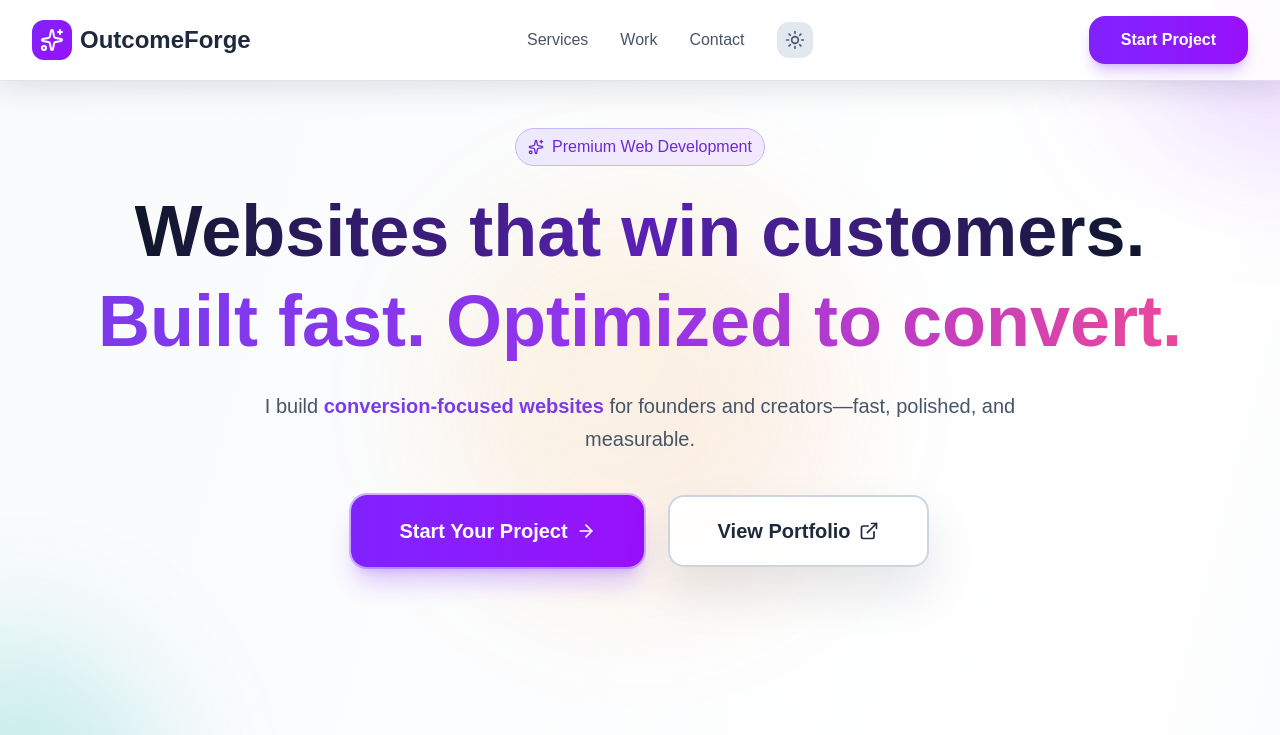
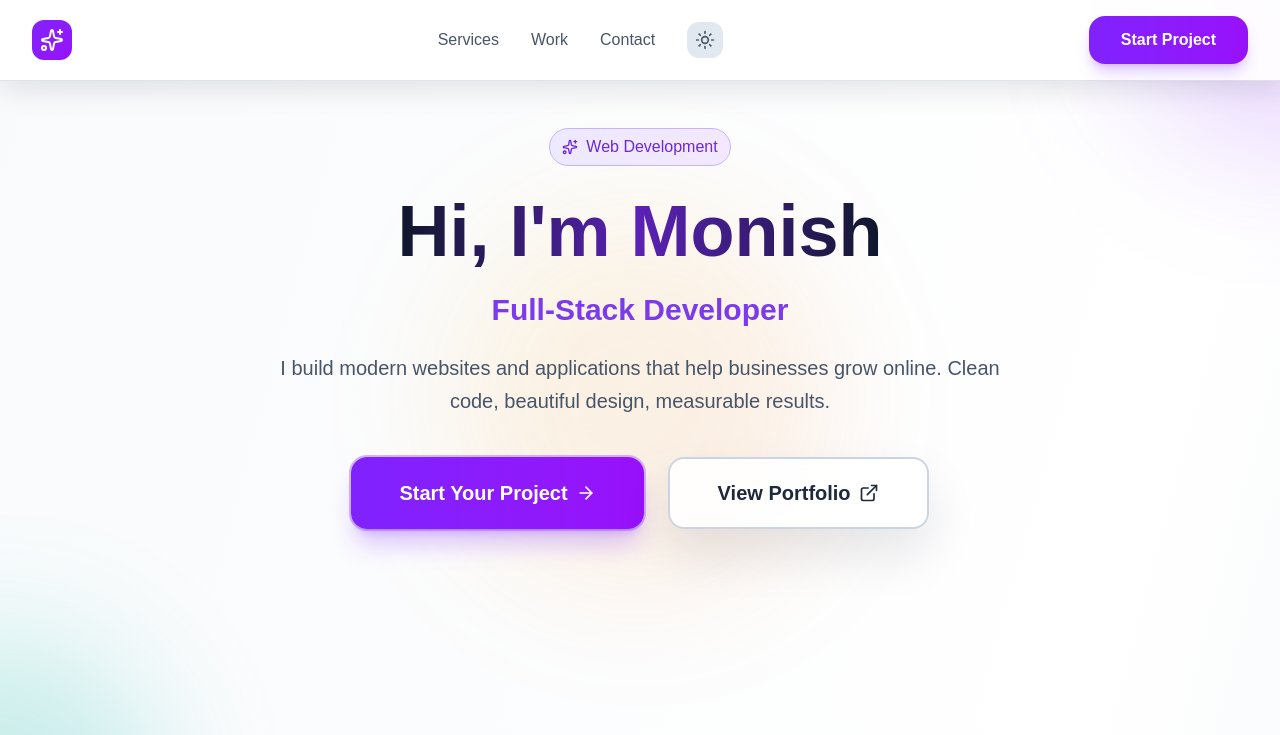
Before and after one commit to monish-j/portfolio-website, a Next.js app: page / in a window 1280 px wide. Shown: the top 735 px of the page. Built offline with nearby package versions, Linux system fonts and the light colour scheme.

Commit message:
Update branding to MonishDev, fix content accuracy

```diff
--- a/app/layout.js
+++ b/app/layout.js
@@ -12,8 +12,8 @@ const geistMono = Geist_Mono({
 });
 
 export const metadata = {
-  title: "Monis - Full Stack Developer Portfolio",
-  description: "Professional web developer specializing in Next.js, React, and modern web technologies. View my portfolio of high-performance websites and applications.",
+  title: "Monish - Full Stack Developer | MonishDev",
+  description: "I build modern websites and applications that help businesses grow online. Clean code, beautiful design, measurable results.",
 };
 
 export default function RootLayout({ children }) {
--- a/app/page.js
+++ b/app/page.js
@@ -1,7 +1,8 @@
 'use client';
 
-import React, { useState, useEffect } from 'react';
+import React, { useState, useEffect, useRef } from 'react';
 import Image from 'next/image';
+import { gsap } from 'gsap';
 import { ChevronDown, Code, Smartphone, Zap, Mail, Phone, MapPin, Github, Linkedin, ExternalLink, CheckCircle, Star, ArrowRight, Sparkles, Sun, Moon, Menu, X } from 'lucide-react';
 
 export default function Home() {
@@ -15,6 +16,12 @@ export default function Home() {
 
   const [theme, setTheme] = useState('light');
   const [isMobileMenuOpen, setIsMobileMenuOpen] = useState(false);
+  const [isLoading, setIsLoading] = useState(true);
+
+  // Refs for GSAP animations
+  const heroHeadingRef = useRef(null);
+  const heroSubtitleRef = useRef(null);
+  const heroDescriptionRef = useRef(null);
 
   useEffect(() => {
     const stored = typeof window !== 'undefined' ? localStorage.getItem('theme') : null;
@@ -25,6 +32,68 @@ export default function Home() {
       document.documentElement.classList.toggle('dark', initial === 'dark');
     }
   }, []);
+
+  // Loading Animation
+  useEffect(() => {
+    const timer = setTimeout(() => {
+      setIsLoading(false);
+    }, 2500); // Show loader for 2.5 seconds
+
+    return () => clearTimeout(timer);
+  }, []);
+
+  // GSAP Hero Animation - triggers after loading completes
+  useEffect(() => {
+    if (!isLoading) {
+      // Check if user prefers reduced motion
+      const prefersReducedMotion = window.matchMedia('(prefers-reduced-motion: reduce)').matches;
+
+      const ctx = gsap.context(() => {
+        const elements = [heroHeadingRef.current, heroSubtitleRef.current, heroDescriptionRef.current];
+
+        if (prefersReducedMotion) {
+          // If reduced motion is preferred, just show elements immediately
+          gsap.set(elements, { opacity: 1, y: 0 });
+          return;
+        }
+
+        // Optimize for performance
+        gsap.set(elements, {
+          opacity: 0,
+          y: 30,
+          willChange: "transform"
+        });
+
+        // Animate in sequence with staggered timing
+        const tl = gsap.timeline({ delay: 0.3 });
+
+        tl.to(heroHeadingRef.current, {
+          opacity: 1,
+          y: 0,
+          duration: 0.8,
+          ease: "power3.out"
+        })
+        .to(heroSubtitleRef.current, {
+          opacity: 1,
+          y: 0,
+          duration: 0.8,
+          ease: "power3.out"
+        }, "-=0.6")
+        .to(heroDescriptionRef.current, {
+          opacity: 1,
+          y: 0,
+          duration: 0.8,
+          ease: "power3.out",
+          onComplete: () => {
+            // Clear will-change after animation completes
+            gsap.set(elements, { willChange: "auto" });
+          }
+        }, "-=0.6");
+      });
+
+      return () => ctx.revert(); // Cleanup
+    }
+  }, [isLoading]);
 
   useEffect(() => {
     if (typeof document !== 'undefined') {
@@ -123,6 +192,49 @@ export default function Home() {
   ];
 
   return (
+    <>
+      {/* Loading Screen */}
+      {isLoading && (
+        <div
+          className={`fixed inset-0 z-50 flex items-center justify-center transition-opacity duration-500 ${isLoading ? 'opacity-100' : 'opacity-0'}`}
+          style={{
+            background: theme === 'dark'
+              ? 'linear-gradient(135deg, #0f172a, #1e293b, #334155)'
+              : 'linear-gradient(135deg, #f8fafc, #ffffff, #e2e8f0)'
+          }}
+        >
+          <div className="flex flex-col items-center">
+            {/* Loading Spinner */}
+            <div className="relative w-16 h-16 mb-6">
+              <div className="absolute inset-0 rounded-full border-4 border-gray-200 opacity-20"></div>
+              <div
+                className="absolute inset-0 rounded-full border-4 border-transparent animate-spin"
+                style={{
+                  borderTopColor: '#7c3aed',
+                  borderRightColor: '#9333ea',
+                  animationDuration: '1s'
+                }}
+              ></div>
+            </div>
+
+            {/* Loading Dots */}
+            <div className="flex space-x-2">
+              {[0, 1, 2].map((dot) => (
+                <div
+                  key={dot}
+                  className="w-3 h-3 rounded-full animate-pulse"
+                  style={{
+                    background: 'linear-gradient(135deg, #7c3aed, #9333ea)',
+                    animationDelay: `${dot * 0.2}s`,
+                    animationDuration: '1.2s'
+                  }}
+                ></div>
+              ))}
+            </div>
+          </div>
+        </div>
+      )}
+
       <div
         className="min-h-screen transition-colors duration-300"
         style={{
@@ -149,15 +261,9 @@ export default function Home() {
       >
         <div className="max-w-7xl mx-auto px-4 sm:px-6 lg:px-8">
           <div className="flex justify-between items-center py-4">
-            <div className="flex items-center space-x-2">
+            <div className="flex items-center">
               <div className="w-10 h-10 bg-gradient-to-br from-violet-600 to-purple-600 rounded-xl flex items-center justify-center">
                 <Sparkles className="w-6 h-6 text-white" />
-              </div>
-              <div
-                className="text-2xl font-bold"
-                style={{ color: theme === 'dark' ? '#f1f5f9' : '#1e293b' }}
-              >
-                OutcomeForge
               </div>
             </div>
             {/* Desktop Navigation */}
@@ -323,9 +429,9 @@ export default function Home() {
               }}
             >
               <Sparkles className="w-4 h-4 mr-2" />
-              Premium Web Development
+              Web Development
             </div>
-            <h1 className="text-5xl md:text-7xl font-black mb-6 leading-tight">
+            <h1 ref={heroHeadingRef} className="text-5xl md:text-7xl font-black mb-4 leading-tight">
               <span
                 className="bg-clip-text text-transparent"
                 style={{
@@ -334,28 +440,22 @@ export default function Home() {
                     : 'linear-gradient(to right, #0f172a, #5b21b6, #0f172a)'
                 }}
               >
-                Websites that win customers.
-              </span>
-              <br />
-              <span
-                className="bg-clip-text text-transparent"
-                style={{
-                  backgroundImage: theme === 'dark'
-                    ? 'linear-gradient(to right, #a78bfa, #c084fc, #f472b6)'
-                    : 'linear-gradient(to right, #7c3aed, #9333ea, #ec4899)'
-                }}
-              >
-                Built fast. Optimized to convert.
+                Hi, I&apos;m Monish
               </span>
             </h1>
+            <h2
+              ref={heroSubtitleRef}
+              className="text-2xl md:text-3xl font-bold mb-6"
+              style={{ color: theme === 'dark' ? '#a78bfa' : '#7c3aed' }}
+            >
+              Full-Stack Developer
+            </h2>
             <p
+              ref={heroDescriptionRef}
               className="text-lg md:text-xl mb-10 max-w-3xl mx-auto leading-relaxed"
               style={{ color: theme === 'dark' ? '#cbd5e1' : '#475569' }}
             >
-              I build <span
-                className="font-bold"
-                style={{ color: theme === 'dark' ? '#a78bfa' : '#7c3aed' }}
-              >conversion‑focused websites</span> for founders and creators—fast, polished, and measurable.
+              I build modern websites and applications that help businesses grow online. Clean code, beautiful design, measurable results.
             </p>
             <div className="flex flex-col sm:flex-row gap-6 justify-center">
               <a href="#contact" className="group bg-gradient-to-r from-violet-600 to-purple-600 hover:from-violet-700 hover:to-purple-700 text-white px-8 sm:px-12 py-4 sm:py-5 rounded-2xl text-lg sm:text-xl font-bold transition-all duration-300 shadow-xl shadow-violet-600/25 hover:shadow-2xl hover:shadow-violet-600/35 transform hover:scale-110 inline-flex items-center justify-center ring-2 ring-violet-500/40">
@@ -398,7 +498,7 @@ export default function Home() {
               }}
             >
               <Code className="w-4 h-4 mr-2" />
-              Premium Services
+              What I Build
             </div>
             <h2
               className="text-5xl md:text-6xl font-black mb-6 bg-clip-text text-transparent"
@@ -490,7 +590,7 @@ export default function Home() {
               }}
             >
               <Star className="w-4 h-4 mr-2" />
-              Featured Work
+              Project Showcase
             </div>
             <h2
               className="text-5xl md:text-6xl font-black mb-6 bg-clip-text text-transparent"
@@ -500,13 +600,13 @@ export default function Home() {
                   : 'linear-gradient(to right, #0f172a, #374151)'
               }}
             >
-              Projects That Deliver Results
+              Project Showcase
             </h2>
             <p
               className="text-xl max-w-3xl mx-auto"
               style={{ color: theme === 'dark' ? '#cbd5e1' : '#475569' }}
             >
-              Real projects, real results—driving growth for businesses worldwide
+              Sample websites showcasing different industries and design approaches
             </p>
           </div>
 
@@ -600,15 +700,15 @@ export default function Home() {
         ></div>
         <div className="max-w-7xl mx-auto relative">
           <div className="text-center mb-16">
-            <h2 className="text-4xl md:text-5xl font-black text-white mb-4">Proven Track Record</h2>
+            <h2 className="text-4xl md:text-5xl font-black text-white mb-4">Why Work With Me</h2>
             <p className="text-xl text-purple-200">Numbers that speak for themselves</p>
           </div>
           <div className="grid grid-cols-2 md:grid-cols-4 gap-8">
             {[
-              { number: "150+", label: "Projects Delivered", icon: <Code className="w-8 h-8 text-white" /> },
-              { number: "95+", label: "Happy Clients", icon: <Star className="w-8 h-8 text-white" /> },
-              { number: "99.9%", label: "Uptime Record", icon: <Zap className="w-8 h-8 text-white" /> },
-              { number: "2hr", label: "Avg Response", icon: <Mail className="w-8 h-8 text-white" /> }
+              { number: "5+", label: "Technologies Used", icon: <Code className="w-8 h-8 text-white" /> },
+              { number: "48hr", label: "Project Delivery", icon: <Zap className="w-8 h-8 text-white" /> },
+              { number: "24/7", label: "Availability", icon: <Star className="w-8 h-8 text-white" /> },
+              { number: "2hr", label: "Response Time", icon: <Mail className="w-8 h-8 text-white" /> }
             ].map((stat, index) => (
               <div key={index} className="text-center group">
                 <div className="bg-white/10 backdrop-blur-sm rounded-2xl p-8 border border-white/20 group-hover:bg-white/20 transition-all duration-300 transform group-hover:scale-105">
@@ -690,7 +790,7 @@ export default function Home() {
                         Email
                       </div>
                       <div style={{ color: theme === 'dark' ? '#cbd5e1' : '#475569' }}>
-                        hello@outcomeforge.dev
+                        hello.monishdev@gmail.com
                       </div>
                     </div>
                   </div>
@@ -879,7 +979,7 @@ export default function Home() {
               <Sparkles className="w-7 h-7 text-white" />
             </div>
             <div className="text-3xl font-bold text-white">
-              OutcomeForge
+              MonishDev
             </div>
           </div>
           <p className="text-slate-400 mb-8 text-lg">
@@ -887,11 +987,12 @@ export default function Home() {
           </p>
           <div className="border-t border-slate-800 pt-8">
             <p className="text-slate-500">
-              © 2024 OutcomeForge. All rights reserved. Built with passion and precision.
+              © 2024 MonishDev. All rights reserved. Built with passion and precision.
             </p>
           </div>
         </div>
       </footer>
       </div>
+    </>
   );
 }
--- a/package.json
+++ b/package.json
@@ -9,6 +9,7 @@
     "lint": "eslint"
   },
   "dependencies": {
+    "gsap": "^3.13.0",
     "lucide-react": "^0.542.0",
     "next": "15.5.2",
     "react": "19.1.0",
```
Also changed, not shown: 1 other file (tests, documents, lock files or other folders). Lines whose indentation alone changed are shown as unchanged.
